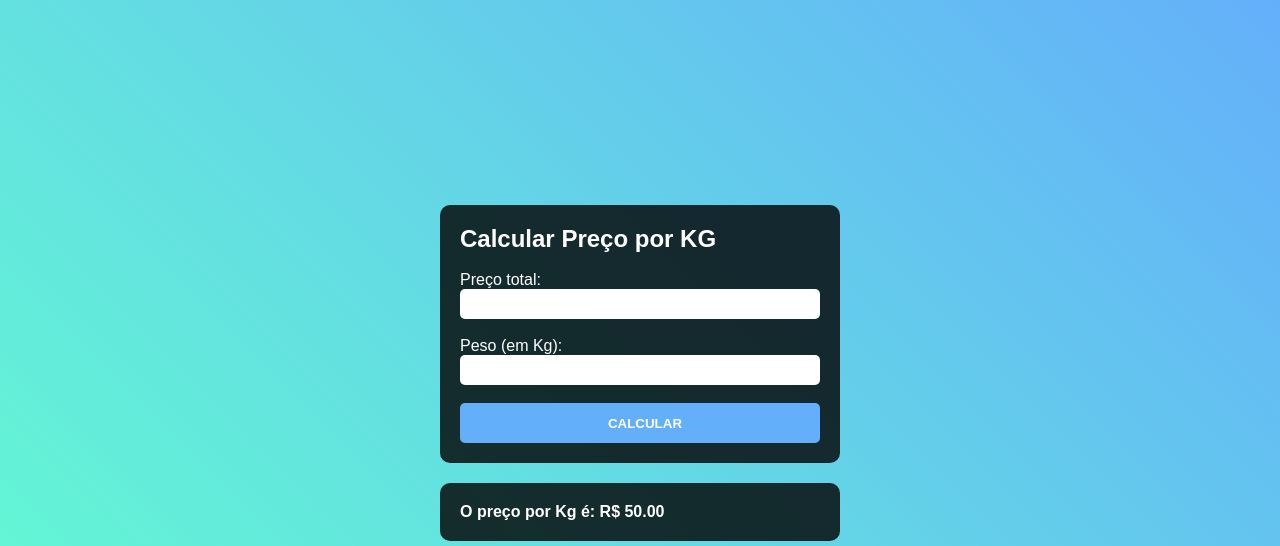
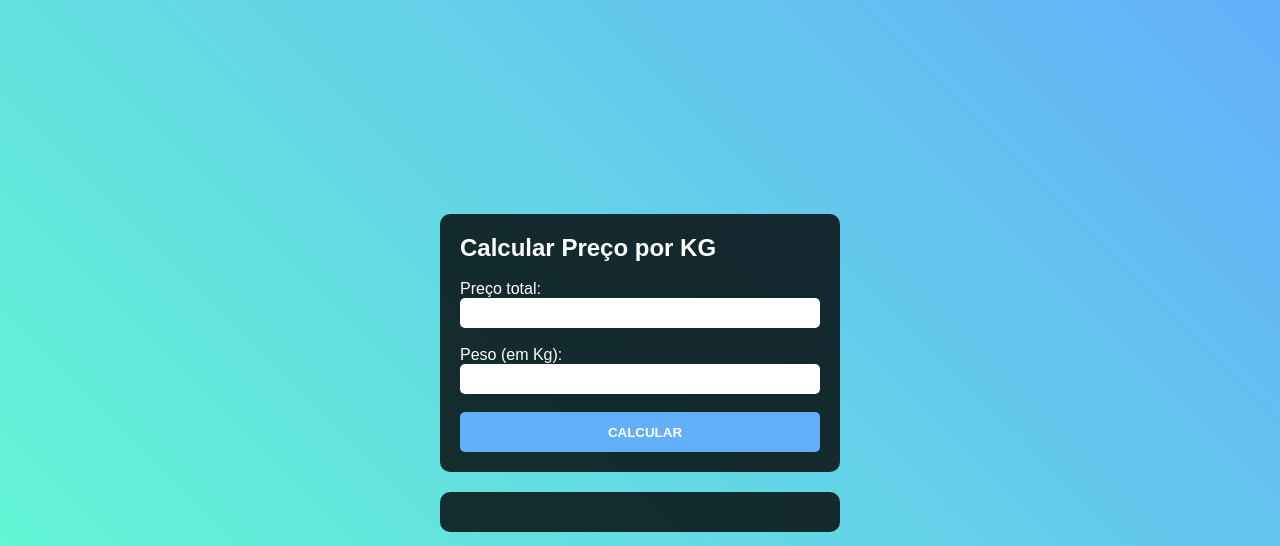
Before and after one commit to jancordeiro/calculador-preco-kg, a plain HTML site: page index.html in a window 1280 px wide. Shown: the top 546 px of the page. Drawn offline with Linux system fonts and the light colour scheme.

Commit message:
Update index.html

```diff
--- a/index.html
+++ b/index.html
@@ -18,7 +18,7 @@
 		</form>
 	</div>
 	<div id="resultado-box">
-		<p = id="resultado">O preço por Kg é: R$ 50.00</p>
+		<p = id="resultado"></p>
 	</div>
 	<a href="https://github.com/jancordeiro" class="git" target="_blank"><i class="fa-brands fa-github"></i></a>
 <script src="script.js"></script>
```
